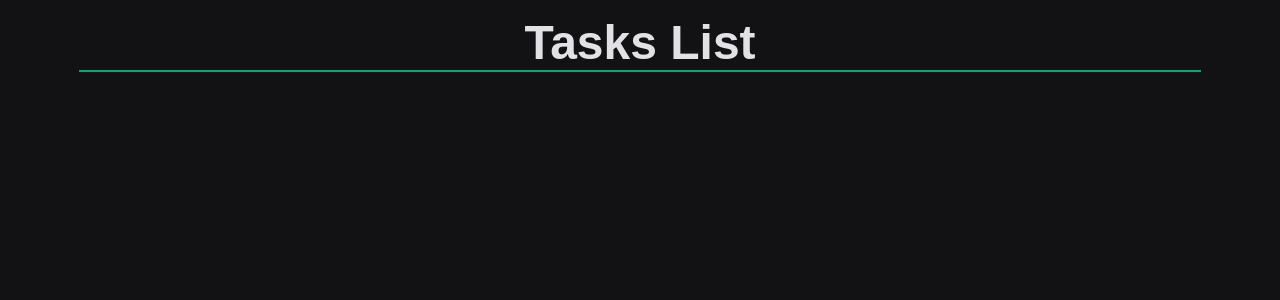
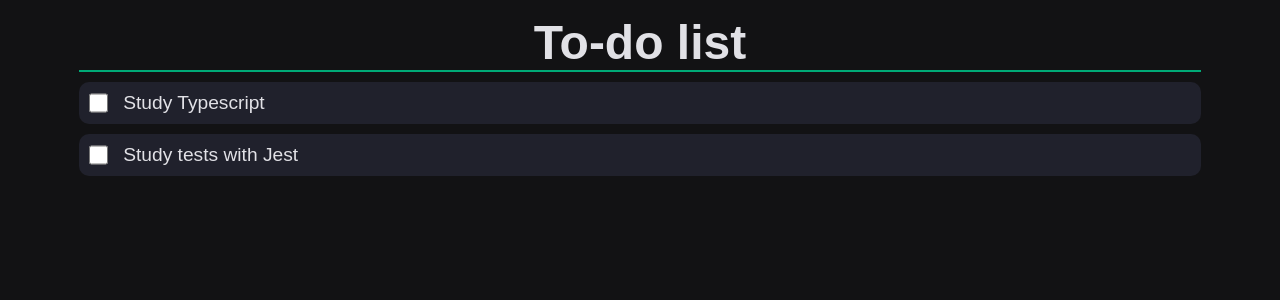
Before and after one commit to rvahilario/todo-app-challenge01, a Next.js app: page / in a window 1280 px wide. Shown: the top 300 px of the page. Built offline with nearby package versions, Linux system fonts and the light colour scheme.

Commit message:
feat(main): add taskDisplay to main

```diff
--- a/src/components/Main/Main.tsx
+++ b/src/components/Main/Main.tsx
@@ -1,11 +1,23 @@
 import { Header } from 'components/Header';
+import { TaskDisplay } from 'components/TaskDisplay';
+import { useState } from 'react';
 import { Container, Area } from './styles';
 
+import { Task } from '../../types/task';
+
 export const Main = () => {
+	const [list, setList] = useState<Task[]>([
+		{ id: 1, name: 'Study Typescript', done: false },
+		{ id: 2, name: 'Study tests with Jest', done: false },
+	]);
+
 	return (
 		<Container>
 			<Area>
-				<Header title='Tasks List' />
+				<Header title='To-do list' />
+				{list.map(task => (
+					<TaskDisplay task={task} key={task.id} />
+				))}
 			</Area>
 		</Container>
 	);
```
